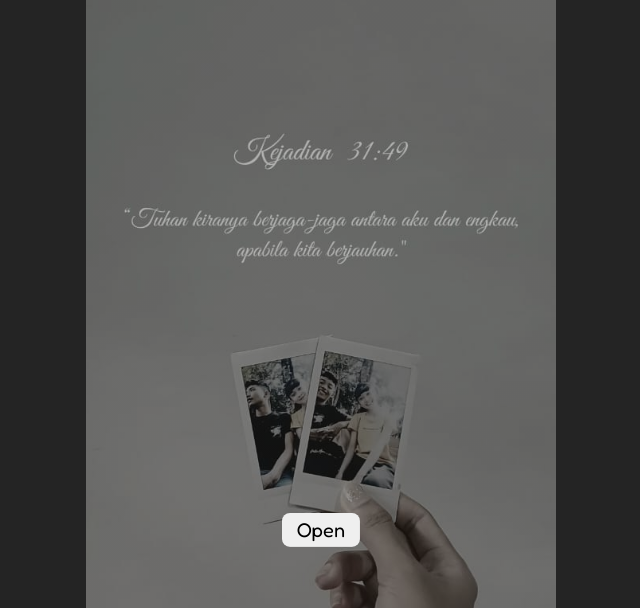
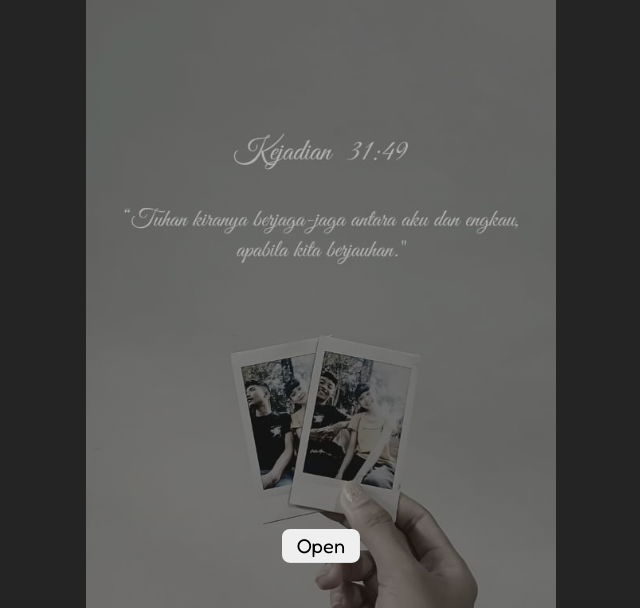
Before and after one commit to yohana1230/to-you, a plain HTML site: page index.html in a window 1280 px wide. Shown: the part 192-800 px from the top of the page, without its empty margins (319-959 px from the left). Drawn offline with Linux system fonts and the light colour scheme; some packages are replaced by stand-ins of ours; a script that the page names is missing.

Commit message:
Update style.css

```diff
--- a/assets/style/style.css
+++ b/assets/style/style.css
@@ -91,7 +91,7 @@ body {
 
 #button {
   position: absolute;
-  bottom: 4rem;
+  bottom: 3rem;
   left: 50%;
   transform: translateX(-50%);
 }
```
